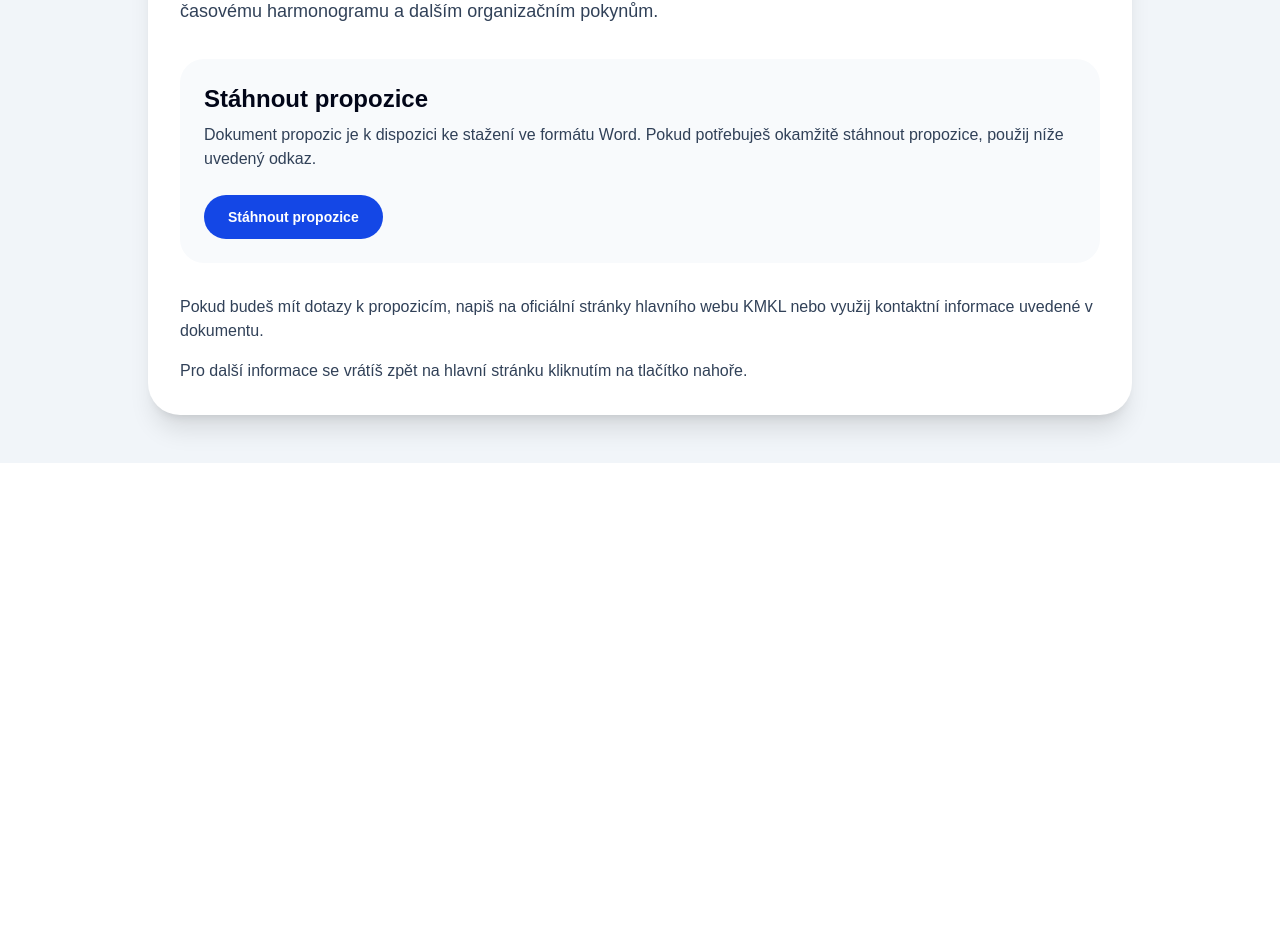
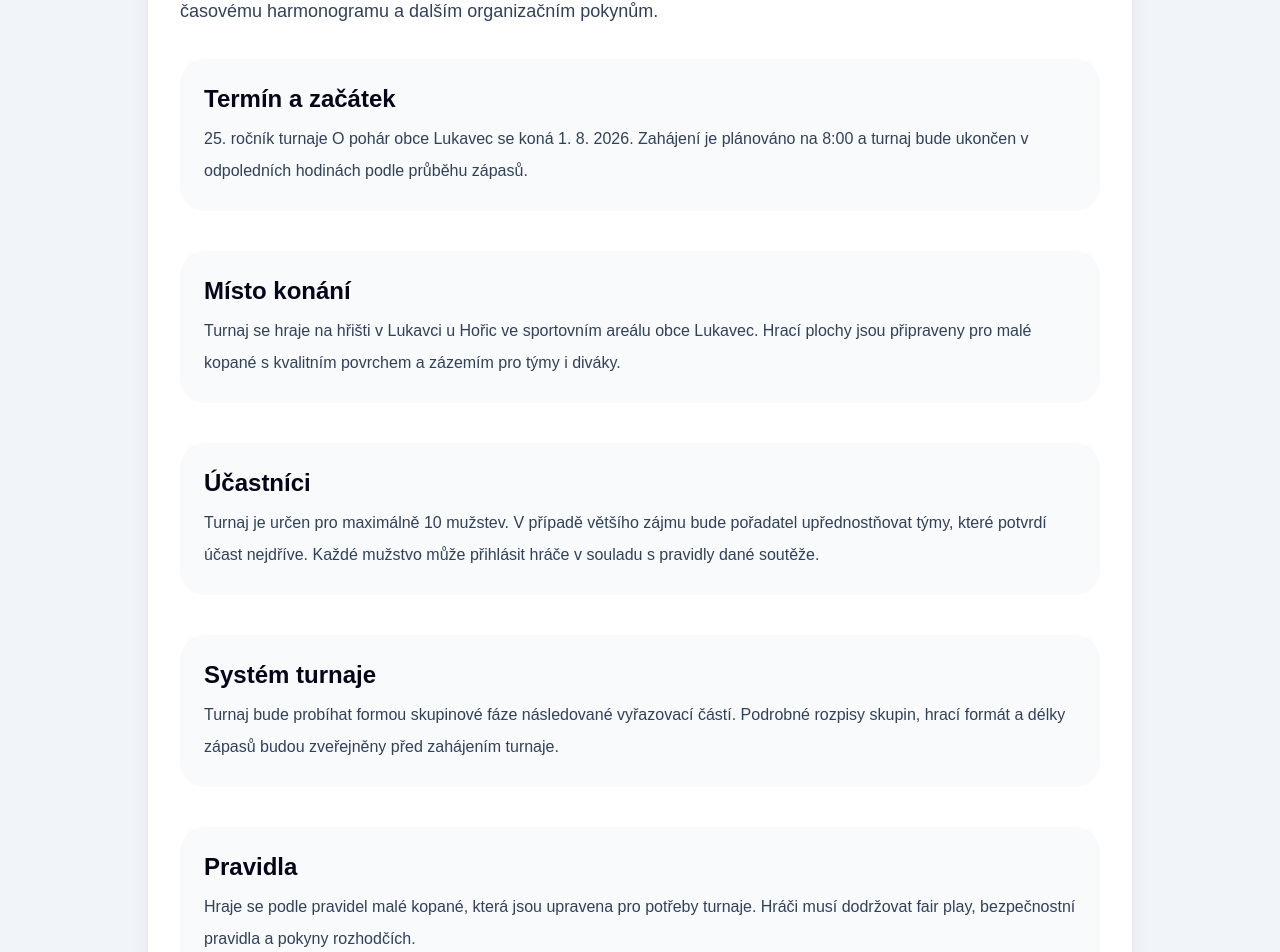
Before and after one commit to Batistuta11/lukaveckopana-turnaj2026, a Next.js app: page /propozice in a window 1280 px wide. Shown: the part 337-1289 px from the top of the page. Before the commit the page ends 800 px from the top, so only its background shows below. Built offline with nearby package versions, Linux system fonts and the light colour scheme.

Commit message:
Update /propozice page with full propositions text and download section at bottom

```diff
--- a/app/propozice/page.tsx
+++ b/app/propozice/page.tsx
@@ -21,11 +21,19 @@ export default function PropozicePage() {
             startovnému, systému, časovému harmonogramu a dalším organizačním pokynům.
           </p>
 
-          <div className="mt-8 rounded-3xl bg-slate-50 p-6">
+          <div className="mt-8 space-y-10 text-slate-700">
+            {tournamentData.proposals.sections.map((section) => (
+              <div key={section.title} className="rounded-3xl bg-slate-50 p-6">
+                <h2 className="text-2xl font-black text-slate-950">{section.title}</h2>
+                <p className="mt-2 leading-8 text-slate-700">{section.content}</p>
+              </div>
+            ))}
+
+            <div className="rounded-3xl bg-slate-50 p-6">
               <h2 className="text-2xl font-black text-slate-950">Stáhnout propozice</h2>
               <p className="mt-2 text-slate-700">
                 Dokument propozic je k dispozici ke stažení ve formátu Word. Pokud potřebuješ
-              okamžitě stáhnout propozice, použij níže uvedený odkaz.
+                mít propozice v offline režimu, použij níže uvedený odkaz.
               </p>
 
               <a
@@ -37,7 +45,7 @@ export default function PropozicePage() {
               </a>
             </div>
 
-          <div className="mt-8 space-y-4 text-slate-700">
+            <div className="space-y-4">
               <p>
                 Pokud budeš mít dotazy k propozicím, napiš na oficiální stránky hlavního webu KMKL
                 nebo využij kontaktní informace uvedené v dokumentu.
@@ -47,6 +55,7 @@ export default function PropozicePage() {
               </p>
             </div>
           </div>
+        </div>
       </section>
     </main>
   );
--- a/content/tournament.json
+++ b/content/tournament.json
@@ -63,6 +63,32 @@
   "proposals": {
     "title": "Propozice turnaje",
     "description": "Stáhni si podrobné propozice turnaje s informacemi o pravidlech, startovném a organizačních podmínkách.",
+    "sections": [
+      {
+        "title": "Termín a začátek",
+        "content": "25. ročník turnaje O pohár obce Lukavec se koná 1. 8. 2026. Zahájení je plánováno na 8:00 a turnaj bude ukončen v odpoledních hodinách podle průběhu zápasů."
+      },
+      {
+        "title": "Místo konání",
+        "content": "Turnaj se hraje na hřišti v Lukavci u Hořic ve sportovním areálu obce Lukavec. Hrací plochy jsou připraveny pro malé kopané s kvalitním povrchem a zázemím pro týmy i diváky."
+      },
+      {
+        "title": "Účastníci",
+        "content": "Turnaj je určen pro maximálně 10 mužstev. V případě většího zájmu bude pořadatel upřednostňovat týmy, které potvrdí účast nejdříve. Každé mužstvo může přihlásit hráče v souladu s pravidly dané soutěže."
+      },
+      {
+        "title": "Systém turnaje",
+        "content": "Turnaj bude probíhat formou skupinové fáze následované vyřazovací částí. Podrobné rozpisy skupin, hrací formát a délky zápasů budou zveřejněny před zahájením turnaje."
+      },
+      {
+        "title": "Pravidla",
+        "content": "Hraje se podle pravidel malé kopané, která jsou upravena pro potřeby turnaje. Hráči musí dodržovat fair play, bezpečnostní pravidla a pokyny rozhodčích."
+      },
+      {
+        "title": "Startovné a registrace",
+        "content": "Startovné je uvedeno v oficiálních propozicích, které jsou k dispozici ke stažení níže. Registrace se řídí pokyny pořadatele a do turnaje jsou zařazena mužstva, která splní přihlášku a zaplatí startovné."
+      }
+    ],
     "files": [
       {
         "name": "Propozice 2026",
```
Lines whose indentation alone changed are shown as unchanged.
